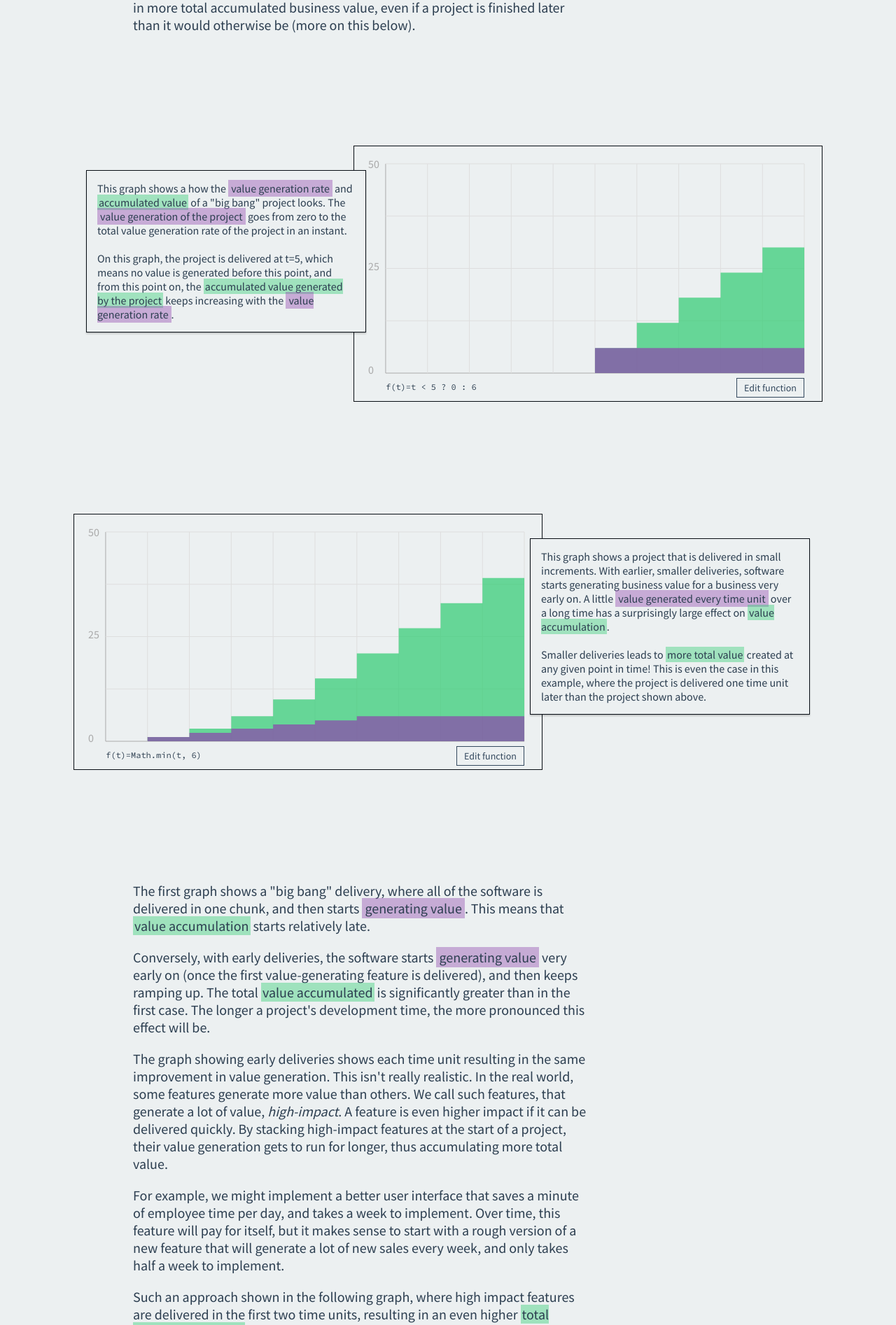
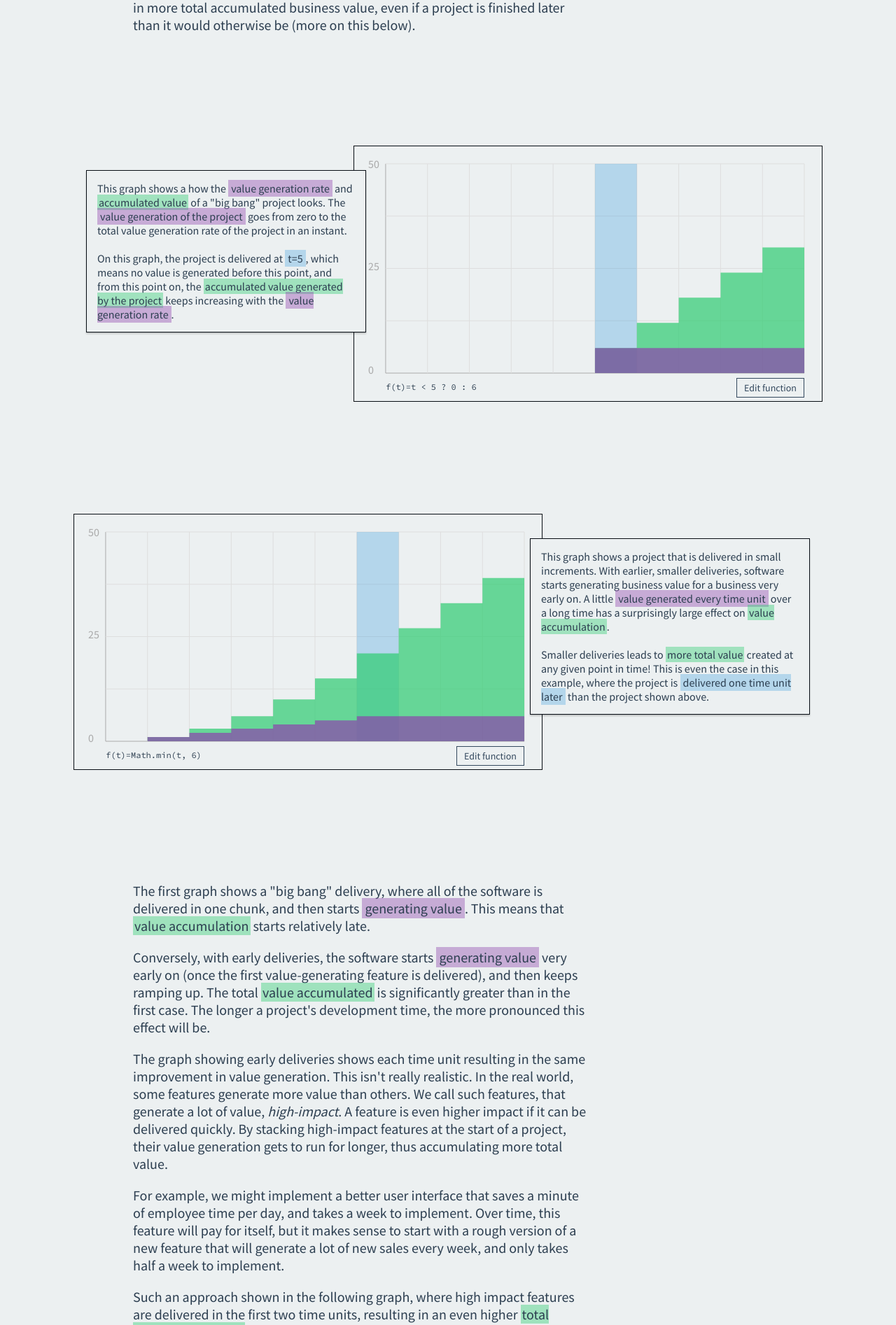
Before and after one commit to derangeddk/deranged.dk, a Jekyll site: the page built from explainers/small-deliveries.html, in a window 1280 px wide. Shown: the part 3358-5251 px from the top of the page at 70% size. Built offline with Jekyll 4.4.1, drawn with Linux system fonts in a browser that asks for light colours; some of the changed lines change nothing that is shown; some of the changed text lies outside the part shown.

Commit message:
Project delivery highlight

```diff
--- a/explainers/small-deliveries.html
+++ b/explainers/small-deliveries.html
@@ -355,6 +355,10 @@ layout: default
         background-color: rgba(46, 204, 113, 1);
         color: #ecf0f1;
     }
+    .graph-term-project-delivery-point {
+        background-color: rgba(52, 152, 219, 0.3);
+        padding: 2px 4px;
+    }
 
     .aside-wrap {
         display: flex;
@@ -495,7 +499,7 @@ layout: default
                 This graph shows a how the <span class="graph-term-value-generation">value generation rate</span> and <span class="graph-term-accumulated-value">accumulated value</span> of a "big bang" project looks.
                 The <span class="graph-term-value-generation">value generation of the project</span> goes from zero to the total value generation rate of the project in an instant.
                 <br><br>
-                On this graph, the project is delivered at t=5, which means no value is generated before this point, and from this point on, the <span class="graph-term-accumulated-value">accumulated value generated by the project</span> keeps increasing with the <span class="graph-term-value-generation">value generation rate</span>.
+                On this graph, the project is delivered at <span class="graph-term-project-delivery-point">t=5</span>, which means no value is generated before this point, and from this point on, the <span class="graph-term-accumulated-value">accumulated value generated by the project</span> keeps increasing with the <span class="graph-term-value-generation">value generation rate</span>.
             </figcaption>
         </figure>
         <figure id="small-deliveries-graph" class="graph-figure figure-reverse">
@@ -505,7 +509,7 @@ layout: default
                 A little <span class="graph-term-value-generation">value generated every time unit</span> over a long time has a surprisingly large effect on <span class="graph-term-accumulated-value">value accumulation</span>.
                 <br><br>
                 Smaller deliveries leads to <span class="graph-term-accumulated-value">more total value</span> created at any given point in time!
-                This is even the case in this example, where the project is delivered one time unit later than the project shown above.
+                This is even the case in this example, where the project is <span class="graph-term-project-delivery-point">delivered one time unit later</span> than the project shown above.
             </figcaption>
         </figure>
         <p>
@@ -537,7 +541,7 @@ layout: default
                 This graph shows a project where two high-impact features (generating 2 <span class="graph-term-value-generation">value per time</span>) are delivered early on, one in each of the first two time units.
                 By delivering the highest value, quickest to build task first, the <span class="graph-term-accumulated-value">total value delivered</span> gets even higher, as the <span class="graph-term-value-generation">value generation</span> of these higher value tasks has an impact over longer time.
                 <br><br>
-                In this example, the project is not fully delivered until one time unit after the previous example (and two time units before the first example), and yet it delivers the most <span class="graph-term-accumulated-value">total value</span>.
+                In this example, the project is not <span class="graph-term-project-delivery-point">fully delivered</span> until two time units after the previous example (and three time units before the first example), and yet it delivers the most <span class="graph-term-accumulated-value">total value</span>.
             </figcaption>
         </figure>
         <p>
@@ -967,7 +971,7 @@ layout: default
 
 <script>
 (function() {
-    function makeGraph(functionBody, hardMax) {
+    function makeGraph(functionBody, consideredDeliveredAtY, yAxisMax) {
         let container = document.createElement("div");
         container.classList.add("graph-container");
 
@@ -992,6 +996,7 @@ layout: default
                 <text x="-25" y="301" fill="#aaa" class="y-axis-number vMin">0</text>
                 <text x="-25" y="153" fill="#aaa" class="y-axis-number vHalf">0</text>
                 <text x="-25" y="6" fill="#aaa" class="y-axis-number vMax">0</text>
+                <polygon fill="rgba(52, 152, 219, 0.3)" class="graph-delivery-marker" />
                 <polygon fill="rgba(46, 204, 113, 1)" class="graph-area area-value-over-time" />
                 <polygon fill="rgba(142, 68, 173, 1)" class=" graph-area area-value-per-time-over-time" />
             </svg>
@@ -1020,11 +1025,12 @@ layout: default
         // graph rendering
         let polyV = graph.querySelector(".area-value-over-time");
         let polyVpt = graph.querySelector(".area-value-per-time-over-time");
+        let deliveryMarker = graph.querySelector(".graph-delivery-marker");
 
         let vHalfNumber = graph.querySelector(".vHalf");
         let vMaxNumber = graph.querySelector(".vMax");
 
-        computeGraph(polyV, polyVpt, vHalfNumber, vMaxNumber, graphFunction, hardMax);
+        computeGraph(polyV, polyVpt, deliveryMarker, consideredDeliveredAtY, vHalfNumber, vMaxNumber, graphFunction, yAxisMax);
 
         // on see function
         let functionContainer = container.querySelector(".value-function-container");
@@ -1048,10 +1054,10 @@ layout: default
             graphFunction = new Function(`t`, `return ${graphFunctionField.value};`);
             graphFunctionSummaryField.innerText = `f(t)=${graphFunctionField.value}`;
 
-            computeGraph(polyV, polyVpt, vHalfNumber, vMaxNumber, graphFunction, hardMax);
+            computeGraph(polyV, polyVpt, deliveryMarker, consideredDeliveredAtY, vHalfNumber, vMaxNumber, graphFunction, yAxisMax);
 
             return false;
-        })
+        });
 
         return container;
     }
@@ -1076,7 +1082,7 @@ layout: default
         }).join(" ") + ` 600,300`;
     }
 
-    function computeGraph(polyV, polyVpt, vHalfNumber, vMaxNumber, graphFunction, hardMax) {
+    function computeGraph(polyV, polyVpt, deliveryMarker, consideredDeliveredAtY, vHalfNumber, vMaxNumber, graphFunction, yAxisMax) {
         let pointsVpt = [];
         let pointsV = [];
         let v = 0;
@@ -1087,17 +1093,20 @@ layout: default
             pointsV.push(v);
         }
 
-        let maxV = hardMax || Math.ceil(pointsV[9]);
+        let maxV = yAxisMax || Math.ceil(pointsV[9]);
 
         vHalfNumber.innerHTML = Math.round(maxV / 2);
         vMaxNumber.innerHTML = maxV;
 
         polyVpt.setAttribute("points", renderJaggedGraphPoints(pointsVpt, maxV));
         polyV.setAttribute("points", renderJaggedGraphPoints(pointsV, maxV));
+
+        let deliveredAtX = pointsVpt.findIndex((point) => point >= consideredDeliveredAtY);
+        deliveryMarker.setAttribute("points", `${(deliveredAtX + 1) * 60},0 ${(deliveredAtX + 2) * 60},0 ${(deliveredAtX + 2) * 60},300 ${(deliveredAtX + 1) * 60},300`);
     }
 
-    document.querySelector("#small-deliveries-graph").appendChild(makeGraph("Math.min(t, 6)", 50));
-    document.querySelector("#big-bang-graph").appendChild(makeGraph("t < 5 ? 0 : 6", 50));
-    document.querySelector("#valuable-first-graph").appendChild(makeGraph("t < 3 ? 2 * t : Math.min(4 + t / 4, 6)", 50));
+    document.querySelector("#small-deliveries-graph").appendChild(makeGraph("Math.min(t, 6)", 6, 50));
+    document.querySelector("#big-bang-graph").appendChild(makeGraph("t < 5 ? 0 : 6", 6, 50));
+    document.querySelector("#valuable-first-graph").appendChild(makeGraph("t < 3 ? 2 * t : Math.min(4 + t / 4, 6)", 6, 50));
 })();
 </script>
```
